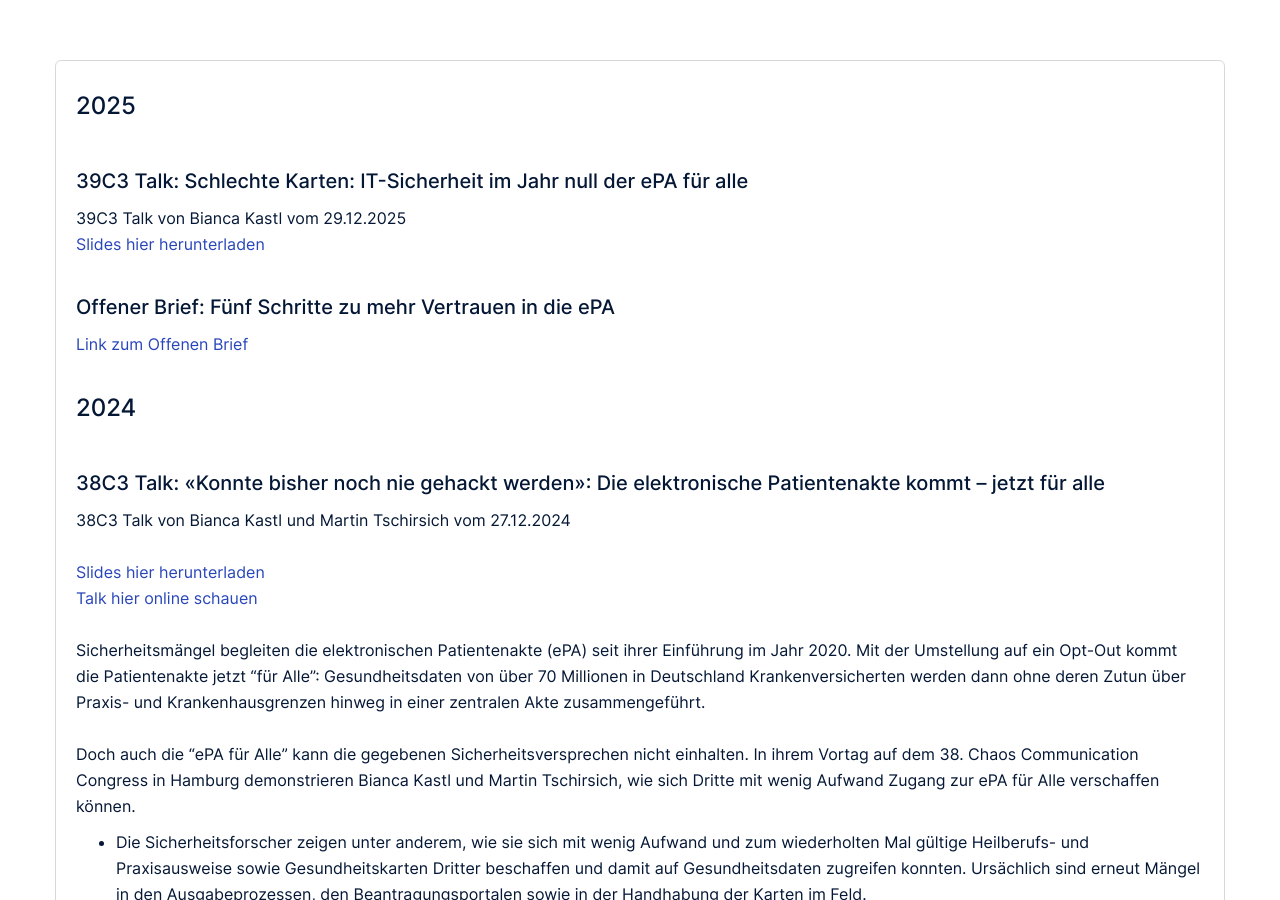
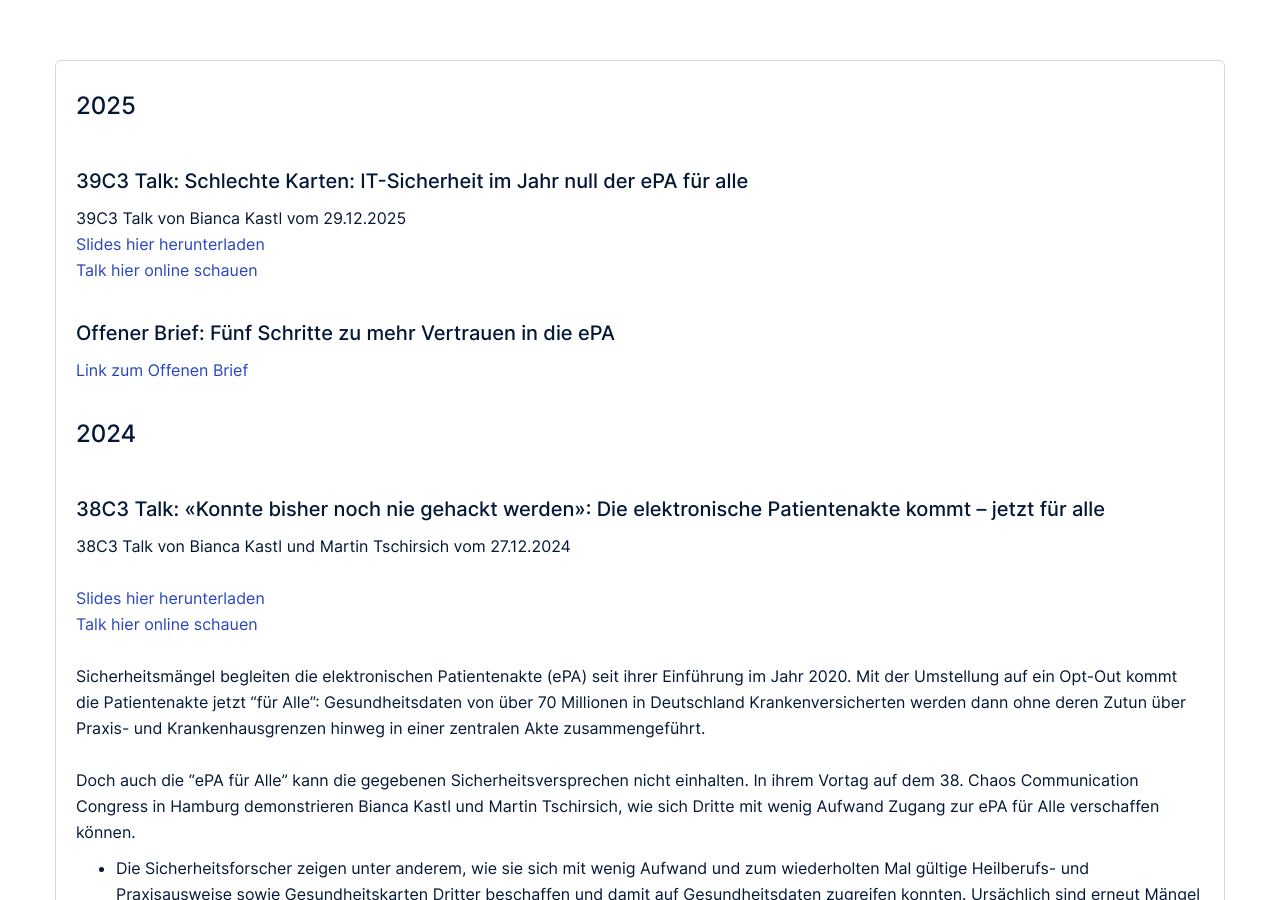
Before and after one commit to InOG-projects/inog-projects.github.io, a Jekyll site: the page built from _pages/veroeffentlichungen.md, in a window 1280 px wide and 900 px high, scrolled down 329 px. Built offline with Jekyll 4.4.1, drawn with Linux system fonts in a browser that asks for light colours.

Commit message:
Add link to talk

```diff
--- a/_pages/veroeffentlichungen.md
+++ b/_pages/veroeffentlichungen.md
@@ -14,6 +14,8 @@
 39C3 Talk von Bianca Kastl vom 29.12.2025
 <br>
 [Slides hier herunterladen](/documents/39c3_bkastl_schlechte_karten_epa_opt_compressed_ccby.pdf)
+
+[Talk hier online schauen](https://media.ccc.de/v/39c3-schlechte-karten-it-sicherheit-im-jahr-null-der-epa-fur-alle)
 
 <br>
 #### Offener Brief: Fünf Schritte zu mehr Vertrauen in die ePA
```
